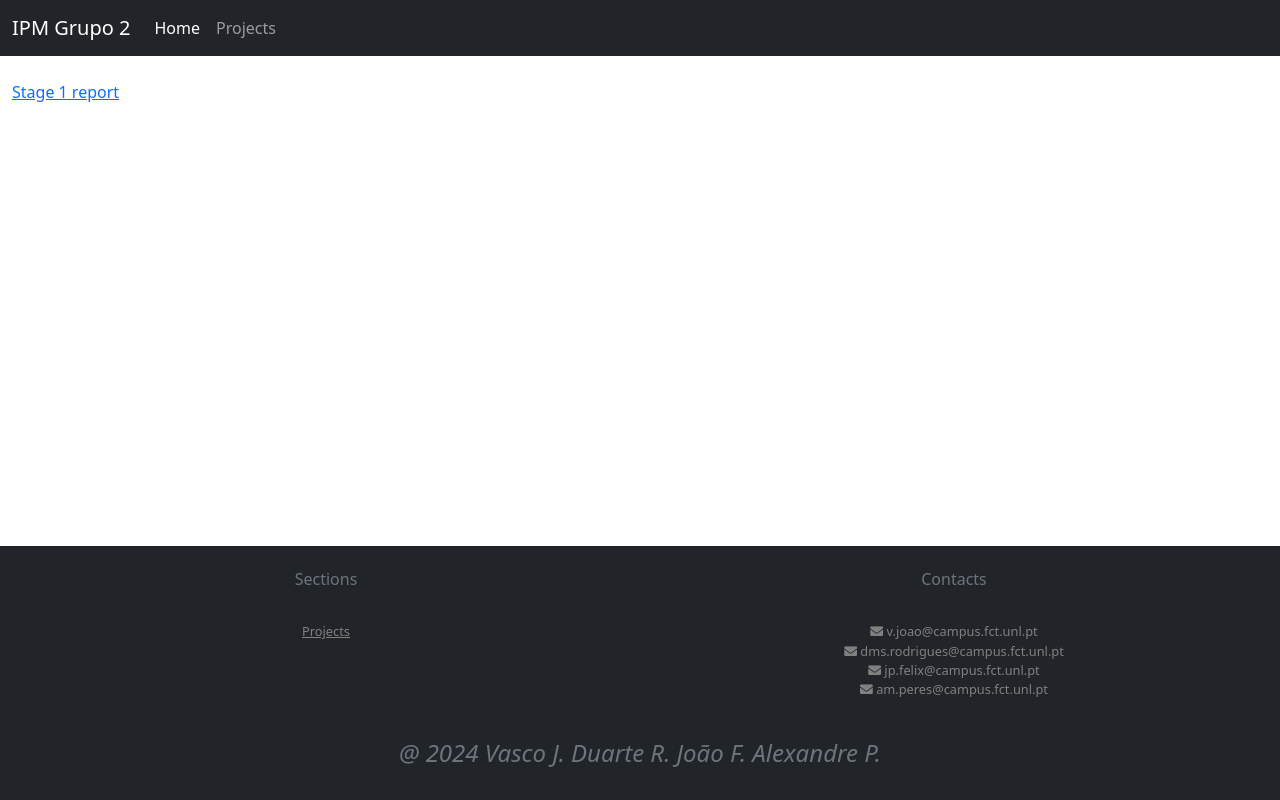
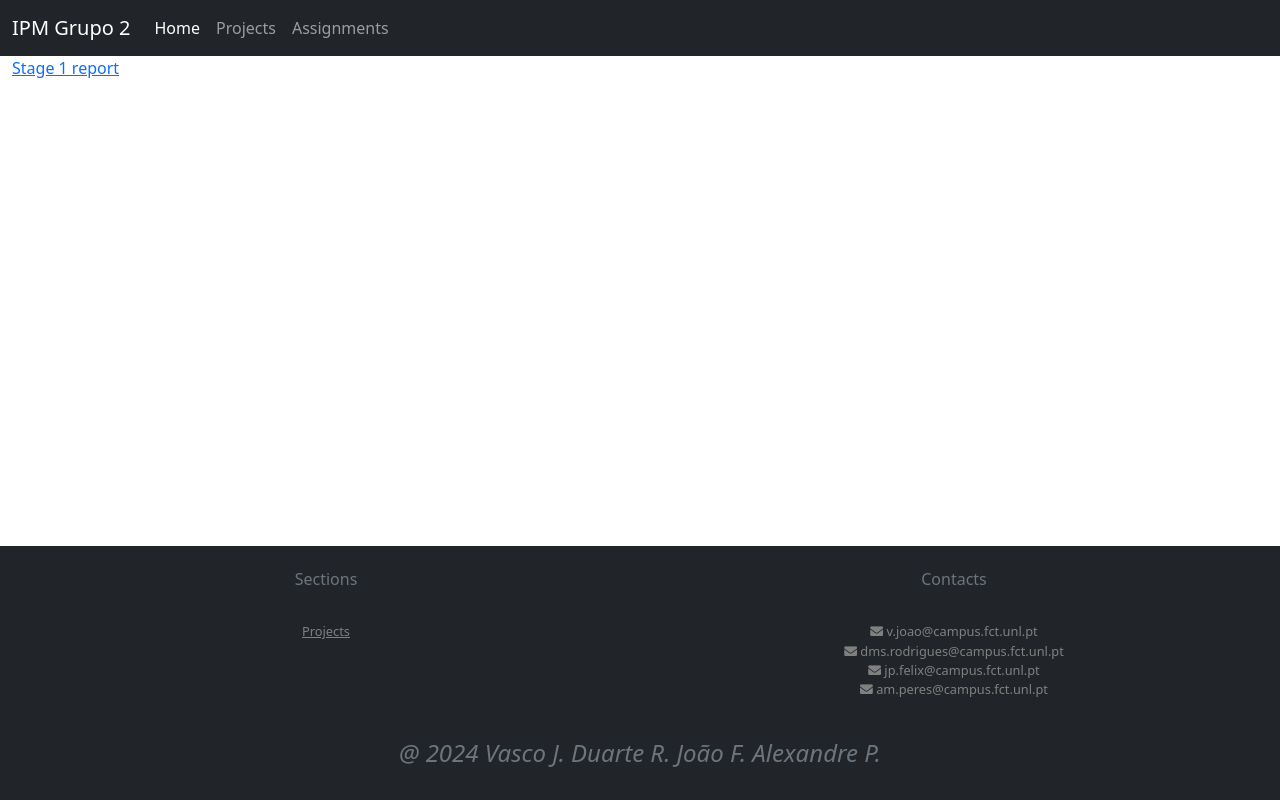
Before and after one commit to VascoJ2000/IPM_Website, a plain HTML site: page index.html in a window 1280 px wide. Drawn offline with nearby package versions, Linux system fonts and the light colour scheme; a script that the page names is missing.

Commit message:
Add Assignments section

```diff
--- a/index.html
+++ b/index.html
@@ -32,16 +32,24 @@
                             <li class="nav-item">
                                 <a class="nav-link" href="#Projects">Projects</a>
                             </li>
+
+                            <li class="nav-item"></li>
+                                <a class="nav-link" href="#Assignments">Assignments</a>
+                            </li>
                         </ul>
                     </div>
                 </div>
             </nav>
         </header>
 
-        <section id="Projects" class="container-xxl my-md-4">
+        <section id="Projects" class="container-xxl">
             <a href="./pdf/G_2_stage1.pdf" download="G_2_stage1">
                 <p>Stage 1 report</p>
             </a>
+        </section>
+
+        <section id="Assignments" class="container-xxl"></section>
+
         </section>
 
         <footer class="container-fluid text-center p-4 bg-dark mt-auto">
```
